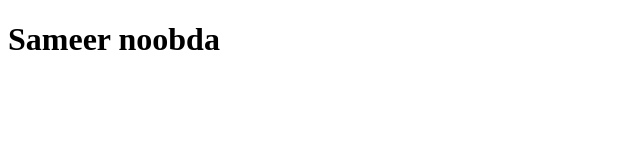
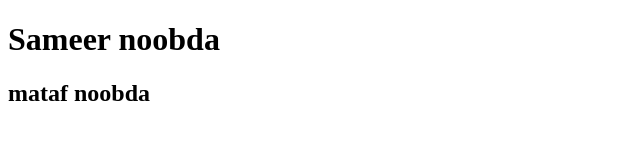
Before and after one commit to Mataf12/New-folder--2-, a plain HTML site: page index.html in a window 1280 px wide. Shown: the whole page, without its empty margins (0-640 px from the left). Drawn offline with Linux system fonts and the light colour scheme.

Commit message:
kashif commit

```diff
--- a/index.html
+++ b/index.html
@@ -8,5 +8,6 @@
   </head>
   <body>
     <h1>Sameer noobda</h1>
+    <h2>mataf noobda</h2>
   </body>
 </html>
```
